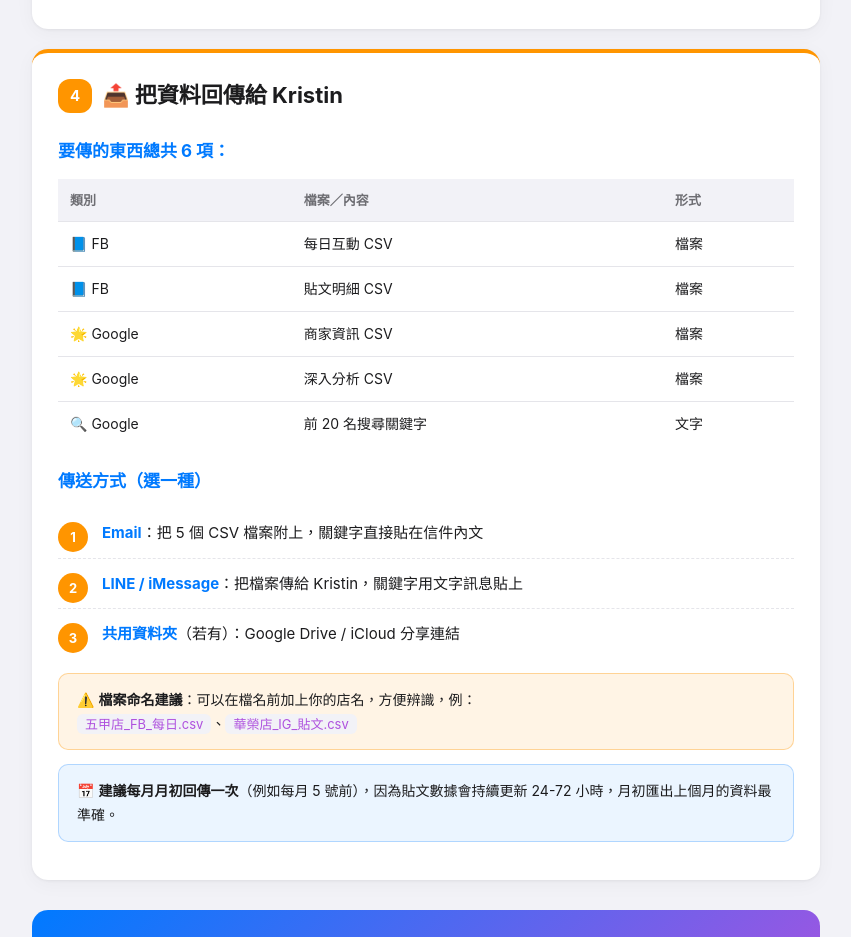
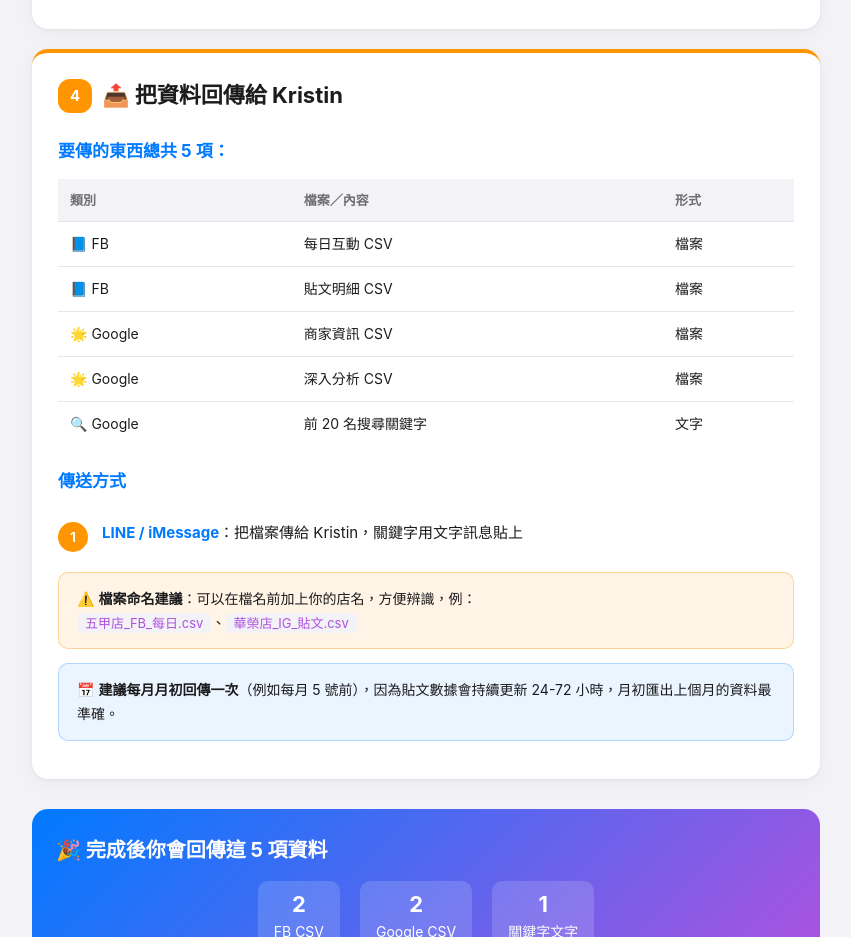
Before and after one commit to kristin2070/appleshop, a plain HTML site: page data-guide.html in a window 1280 px wide. Shown: the part 11020-11957 px from the top of the page, without its empty margins (214-1065 px from the left). Drawn offline with Linux system fonts and the light colour scheme.

Commit message:
Add files via upload

```diff
--- a/data-guide.html
+++ b/data-guide.html
@@ -546,7 +546,7 @@ XXX</div>
 <section class="deliver" id="deliver">
   <h2><span class="num">4</span> 📤 把資料回傳給 Kristin</h2>
 
-  <h3>要傳的東西總共 6 項：</h3>
+  <h3>要傳的東西總共 5 項：</h3>
   <table>
     <thead>
       <tr><th>類別</th><th>檔案／內容</th><th>形式</th></tr>
@@ -560,11 +560,9 @@ XXX</div>
     </tbody>
   </table>
 
-  <h3>傳送方式（選一種）</h3>
+  <h3>傳送方式</h3>
   <ol class="steps">
-    <li><b>Email</b>：把 5 個 CSV 檔案附上，關鍵字直接貼在信件內文</li>
     <li><b>LINE / iMessage</b>：把檔案傳給 Kristin，關鍵字用文字訊息貼上</li>
-    <li><b>共用資料夾</b>（若有）：Google Drive / iCloud 分享連結</li>
   </ol>
 
   <div class="callout warn">
```
